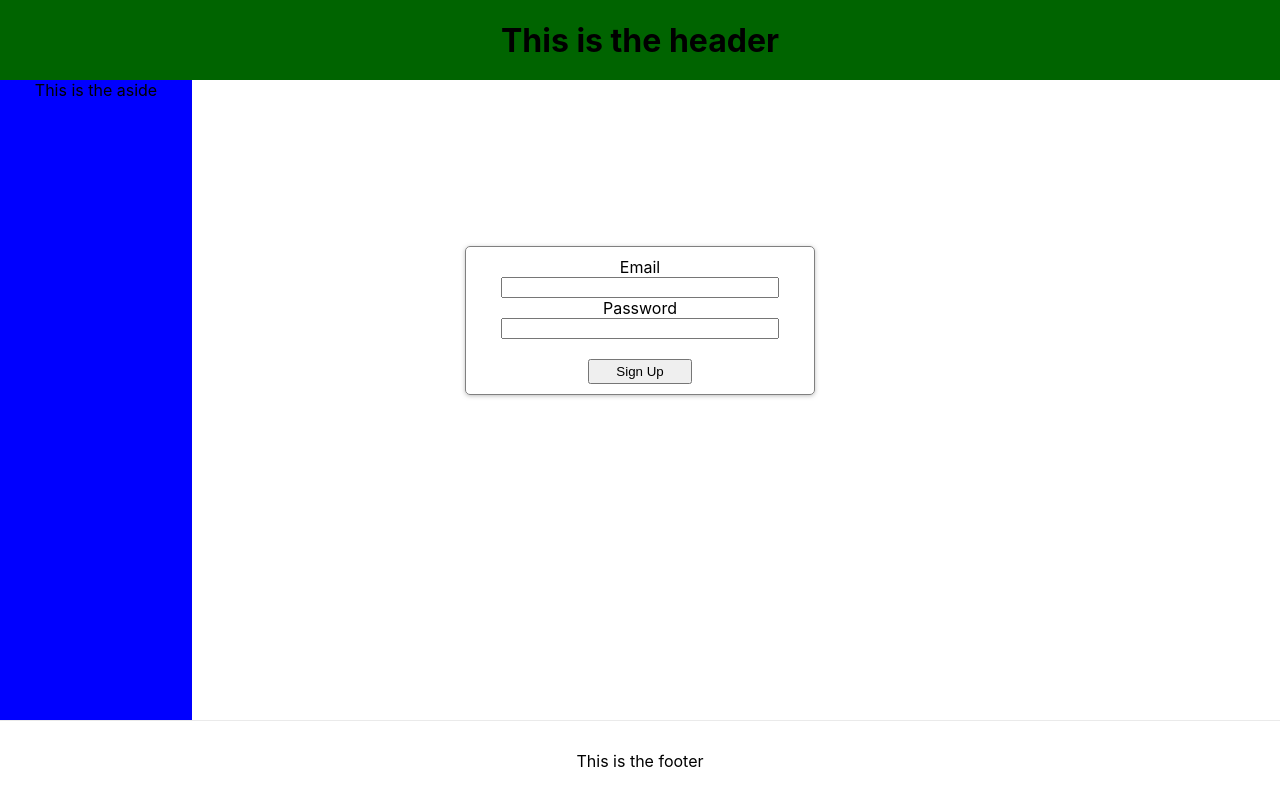
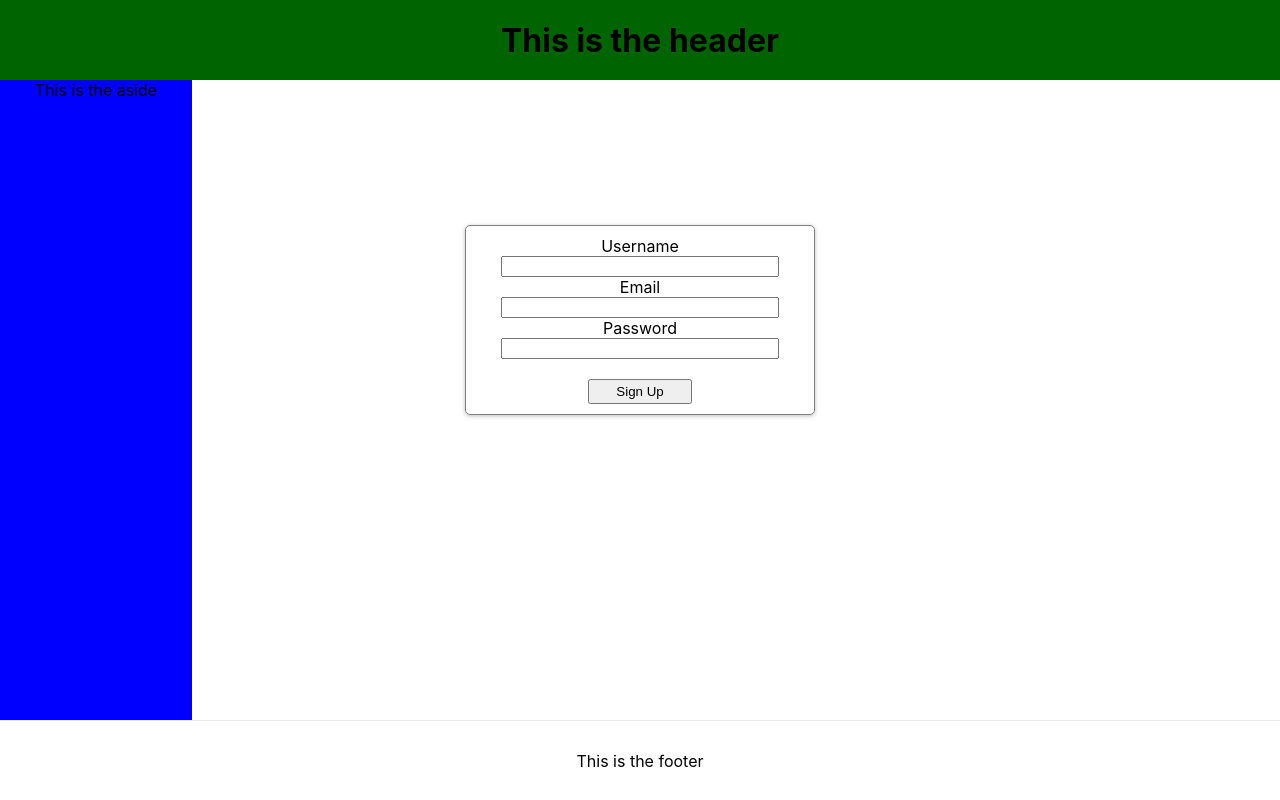
Before and after one commit to taylorhmorris/reading-log-front, a Next.js app: page / in a window 1280 px wide. Built offline with nearby package versions, Linux system fonts and the light colour scheme.

Commit message:
feat: add username input for signup form

```diff
--- a/pages/Signup.tsx
+++ b/pages/Signup.tsx
@@ -22,6 +22,13 @@ const Signup: NextPage = () => {
     return (
         <section>
             <form id={'signup-form'} className={styles.form}>
+                <label htmlFor='username'>Username </label>
+                <input
+                    type='text'
+                    name='username'
+                    className={styles.input}
+                    onChange={inputChangeHandler}
+                />
                 <label htmlFor='email'>Email </label>
                 <input
                     type='text'
```
